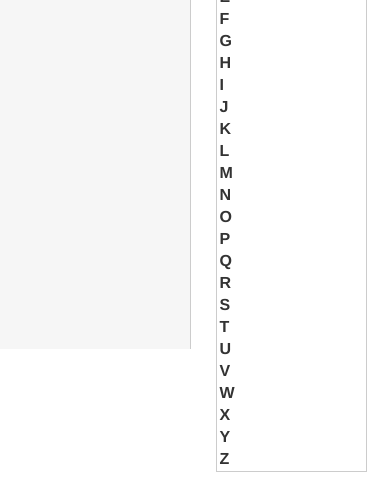
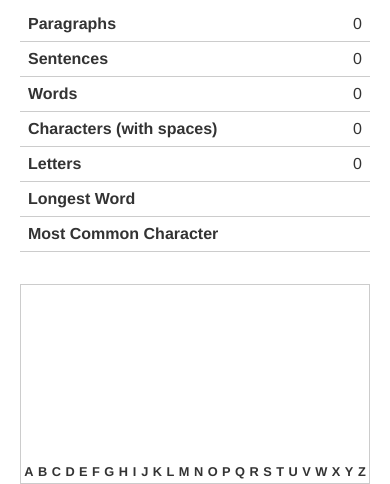
Before and after one commit to bmizepatterson/text-analyzer, a plain HTML site: page index.html in a window 390 px wide. Shown: the part 495-979 px from the top of the page. Drawn offline with nearby package versions, Linux system fonts and the light colour scheme.

Commit message:
Add mobile responsiveness

```diff
--- a/index.html
+++ b/index.html
@@ -38,88 +38,69 @@
                         <th>Longest Word</th>
                         <td>{{ longestWord }}</td>
                     </tr>
+                    <tr>
+                        <th>Most Common Character</th>
+                        <td>{{ commonChar.char }}</td>
+                    </tr>
                 </tbody>
             </table>
 
             <table id="char-graph">
                 <tr>
+                    <td><span v-bind:style="{ height: letterRatio('a') + '%' }">&nbsp;</span></td>
+                    <td><span v-bind:style="{ height: letterRatio('b') + '%' }">&nbsp;</span></td>
+                    <td><span v-bind:style="{ height: letterRatio('c') + '%' }">&nbsp;</span></td>
+                    <td><span v-bind:style="{ height: letterRatio('d') + '%' }">&nbsp;</span></td>
+                    <td><span v-bind:style="{ height: letterRatio('e') + '%' }">&nbsp;</span></td>
+                    <td><span v-bind:style="{ height: letterRatio('f') + '%' }">&nbsp;</span></td>
+                    <td><span v-bind:style="{ height: letterRatio('g') + '%' }">&nbsp;</span></td>
+                    <td><span v-bind:style="{ height: letterRatio('h') + '%' }">&nbsp;</span></td>
+                    <td><span v-bind:style="{ height: letterRatio('i') + '%' }">&nbsp;</span></td>
+                    <td><span v-bind:style="{ height: letterRatio('j') + '%' }">&nbsp;</span></td>
+                    <td><span v-bind:style="{ height: letterRatio('k') + '%' }">&nbsp;</span></td>
+                    <td><span v-bind:style="{ height: letterRatio('l') + '%' }">&nbsp;</span></td>
+                    <td><span v-bind:style="{ height: letterRatio('m') + '%' }">&nbsp;</span></td>
+                    <td><span v-bind:style="{ height: letterRatio('n') + '%' }">&nbsp;</span></td>
+                    <td><span v-bind:style="{ height: letterRatio('o') + '%' }">&nbsp;</span></td>
+                    <td><span v-bind:style="{ height: letterRatio('p') + '%' }">&nbsp;</span></td>
+                    <td><span v-bind:style="{ height: letterRatio('q') + '%' }">&nbsp;</span></td>
+                    <td><span v-bind:style="{ height: letterRatio('r') + '%' }">&nbsp;</span></td>
+                    <td><span v-bind:style="{ height: letterRatio('s') + '%' }">&nbsp;</span></td>
+                    <td><span v-bind:style="{ height: letterRatio('t') + '%' }">&nbsp;</span></td>
+                    <td><span v-bind:style="{ height: letterRatio('u') + '%' }">&nbsp;</span></td>
+                    <td><span v-bind:style="{ height: letterRatio('v') + '%' }">&nbsp;</span></td>
+                    <td><span v-bind:style="{ height: letterRatio('w') + '%' }">&nbsp;</span></td>
+                    <td><span v-bind:style="{ height: letterRatio('x') + '%' }">&nbsp;</span></td>
+                    <td><span v-bind:style="{ height: letterRatio('y') + '%' }">&nbsp;</span></td>
+                    <td><span v-bind:style="{ height: letterRatio('z') + '%' }">&nbsp;</span></td>
+                </tr>
+                <tr>
                     <th>A</th>
-                    <td><span v-bind:style="{ width: letterRatio('a') + '%' }">&nbsp;</span></td>
-                </tr>
                     <th>B</th>
-                    <td><span v-bind:style="{ width: letterRatio('b') + '%' }">&nbsp;</span></td>
-                </tr>
                     <th>C</th>
-                    <td><span v-bind:style="{ width: letterRatio('c') + '%' }">&nbsp;</span></td>
-                </tr>
                     <th>D</th>
-                    <td><span v-bind:style="{ width: letterRatio('d') + '%' }">&nbsp;</span></td>
-                </tr>
                     <th>E</th>
-                    <td><span v-bind:style="{ width: letterRatio('e') + '%' }">&nbsp;</span></td>
-                </tr>
                     <th>F</th>
-                    <td><span v-bind:style="{ width: letterRatio('f') + '%' }">&nbsp;</span></td>
-                </tr>
                     <th>G</th>
-                    <td><span v-bind:style="{ width: letterRatio('g') + '%' }">&nbsp;</span></td>
-                </tr>
                     <th>H</th>
-                    <td><span v-bind:style="{ width: letterRatio('h') + '%' }">&nbsp;</span></td>
-                </tr>
                     <th>I</th>
-                    <td><span v-bind:style="{ width: letterRatio('i') + '%' }">&nbsp;</span></td>
-                </tr>
                     <th>J</th>
-                    <td><span v-bind:style="{ width: letterRatio('j') + '%' }">&nbsp;</span></td>
-                </tr>
                     <th>K</th>
-                    <td><span v-bind:style="{ width: letterRatio('k') + '%' }">&nbsp;</span></td>
-                </tr>
                     <th>L</th>
-                    <td><span v-bind:style="{ width: letterRatio('l') + '%' }">&nbsp;</span></td>
-                </tr>
                     <th>M</th>
-                    <td><span v-bind:style="{ width: letterRatio('m') + '%' }">&nbsp;</span></td>
-                </tr>
                     <th>N</th>
-                    <td><span v-bind:style="{ width: letterRatio('n') + '%' }">&nbsp;</span></td>
-                </tr>
                     <th>O</th>
-                    <td><span v-bind:style="{ width: letterRatio('o') + '%' }">&nbsp;</span></td>
-                </tr>
                     <th>P</th>
-                    <td><span v-bind:style="{ width: letterRatio('p') + '%' }">&nbsp;</span></td>
-                </tr>
                     <th>Q</th>
-                    <td><span v-bind:style="{ width: letterRatio('q') + '%' }">&nbsp;</span></td>
-                </tr>
                     <th>R</th>
-                    <td><span v-bind:style="{ width: letterRatio('r') + '%' }">&nbsp;</span></td>
-                </tr>
                     <th>S</th>
-                    <td><span v-bind:style="{ width: letterRatio('s') + '%' }">&nbsp;</span></td>
-                </tr>
                     <th>T</th>
-                    <td><span v-bind:style="{ width: letterRatio('t') + '%' }">&nbsp;</span></td>
-                </tr>
                     <th>U</th>
-                    <td><span v-bind:style="{ width: letterRatio('u') + '%' }">&nbsp;</span></td>
-                </tr>
                     <th>V</th>
-                    <td><span v-bind:style="{ width: letterRatio('v') + '%' }">&nbsp;</span></td>
-                </tr>
                     <th>W</th>
-                    <td><span v-bind:style="{ width: letterRatio('w') + '%' }">&nbsp;</span></td>
-                </tr>
                     <th>X</th>
-                    <td><span v-bind:style="{ width: letterRatio('x') + '%' }">&nbsp;</span></td>
-                </tr>
                     <th>Y</th>
-                    <td><span v-bind:style="{ width: letterRatio('y') + '%' }">&nbsp;</span></td>
-                </tr>
                     <th>Z</th>
-                    <td><span v-bind:style="{ width: letterRatio('z') + '%' }">&nbsp;</span></td>
                 </tr>
             </table>
 
--- a/main.js
+++ b/main.js
@@ -40,6 +40,10 @@ new Vue({
             let lengths = words.map((word) => word.length);
             let longest = lengths.indexOf(Math.max(...lengths));
             return words[longest];
+        },
+
+        lowerCaseInput: function() {
+            return this.input.toLowerCase();
         }
     },
 
@@ -48,26 +52,23 @@ new Vue({
             this.input = event.target.value;
         }, 300),
 
-        count: function(regex) {
-            return this.search(regex).length;
+        count: function(regex, lowerCase = false) {
+            return this.search(regex, lowerCase).length;
         },
 
-        search: function(regex) {
-            return (this.input || '').match(regex) || [];
+        search: function(regex, lowerCase = false) {
+            let searchText = lowerCase ? this.lowerCaseInput : this.input;
+            return (searchText || '').match(regex) || [];
         },
 
         letterRatio: function(letter) {
             if (this.input) {
-                let lowerCaseInput = this.input.toLowerCase();
                 let regex = new RegExp(letter, 'g');
-                // console.log(regex);
-                // console.log(this.count(regex), '/', this.letterNum);
-                let count = this.count(regex);
+                let count = this.count(regex, true);
                 if (count > this.commonChar.num) {
                     this.commonChar.char = letter;
                     this.commonChar.num = count;
                 }
-                // console.log(letter, result);
                 let result = Math.floor(count / this.letterNum * 100);
                 return result;
             }
--- a/style.css
+++ b/style.css
@@ -51,25 +51,45 @@ textarea {
 }
 
 #char-graph {
+    height: 200px;
     width: 100%;
     border: 1px solid #ccc;
 }
 
 #char-graph th {
-    width: 1rem;
-    text-align: left;
+    height: 1rem;
+    font-size: 0.8rem;
+    text-align: center;
+    cursor: default;
 }
 
 #char-graph td {
-    text-align: left;
+    vertical-align: bottom;
 }
 
 #char-graph span {
     display:inline-block;
     background-color:green;
-    width: 0;
+    height: 0;
+    width: 100%;
+    vertical-align: bottom;
 }
 
 [v-cloak] {
     display: none;
 }
+
+@media only screen and (max-width:800px) {
+    textarea, #output {
+        display: block;
+        height: 50%;
+        width: 100%;
+        vertical-align: top;
+        box-sizing: border-box;
+        padding: 0 20px;
+    }
+
+    textarea {
+        border-bottom: 1px solid #ccc;
+    }
+}
```
